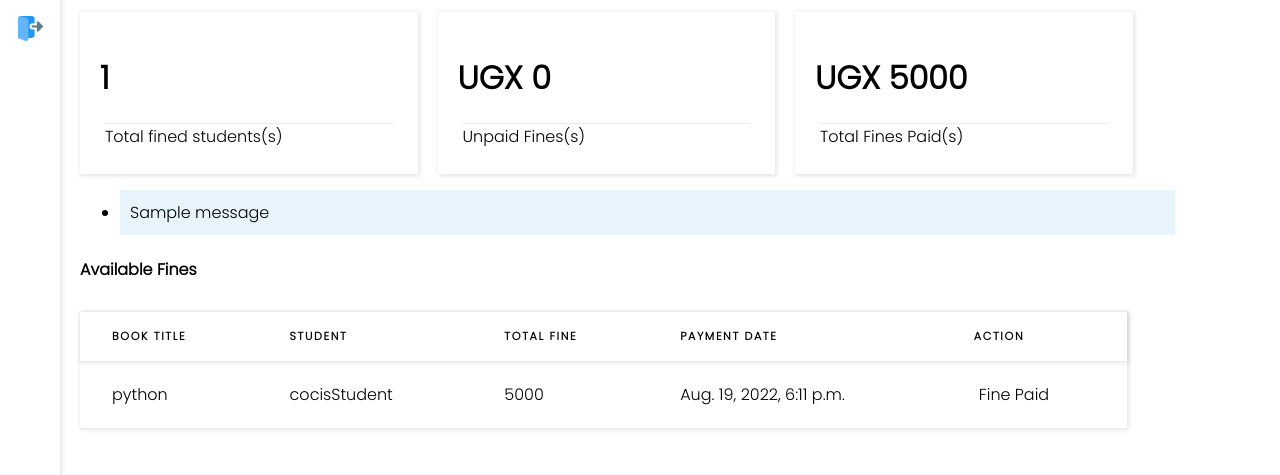
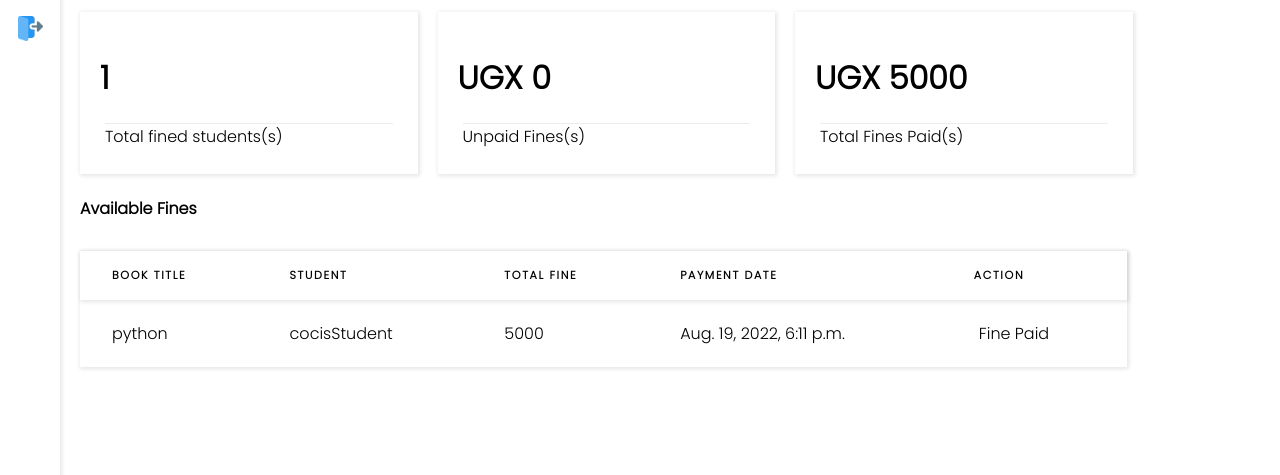
Before and after one commit to devenEden/django-library-app, a Django app: page /fines/book_fines/ in a window 1280 px wide. Shown: the part 237-712 px from the top of the page. Run offline with Django 4.2, Linux system fonts and the light colour scheme; a user stored in the database is signed in; data comes from the database, SQL or seed files in the repository; one stand-in notice (Sample message) is shown; some libraries are stand-ins or nearby versions.

Commit message:
book fines bug fix

```diff
--- a/templates/fines/book_fines.html
+++ b/templates/fines/book_fines.html
@@ -88,14 +88,6 @@
     </div>
 </div>
 
-{% if messages %}
-<ul class="messages">
-    {% for message in messages %}
-    <li class="alert">{{ message }}</li>
-    {% endfor %}
-</ul>
-{% endif %}
-
 <div>
     <div class="table-header">
         <h4 class="table-title">Available Fines</h4>
```
